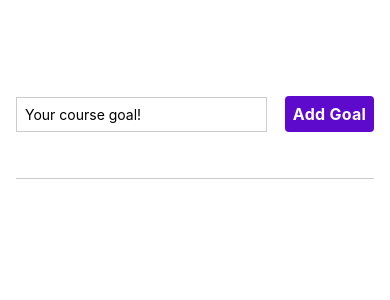
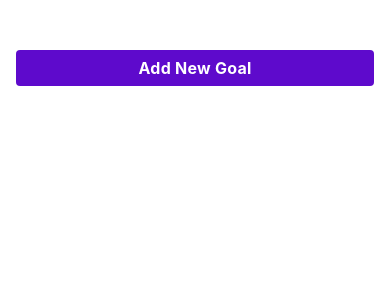
Before and after one commit to annadruzhinina/ReactNativeUdemy, a React Native app: screen / in a window 390 px wide. Shown: the top 300 px of the page. Built offline with nearby package versions, Linux system fonts and the light colour scheme.

Commit message:
Adding a Modal Screen

```diff
--- a/App.tsx
+++ b/App.tsx
@@ -1,14 +1,27 @@
 import React, {useState} from 'react';
 
 // React Native
-import {StyleSheet, TextInput, View, ScrollView, FlatList} from 'react-native';
+import {
+  StyleSheet,
+  TextInput,
+  View,
+  ScrollView,
+  FlatList,
+  // Button,
+} from 'react-native';
 
 // Components
 import GoalItem from './components/GoalItem';
 import GoalInput from './components/GoalInput';
+import Button from './components/Button';
 
 function App(): JSX.Element {
+  const [modalIsVisible, setModalIsVisible] = useState(false);
   const [courseGoals, setCourseGoals] = useState([]);
+
+  function startAddGoalHandler() {
+    setModalIsVisible(true);
+  }
 
   function addGoalHandler(enteredGoalText) {
     setCourseGoals(currentCourseGoals => [
@@ -25,7 +38,12 @@ function App(): JSX.Element {
 
   return (
     <View style={styles.appContainer}>
-      <GoalInput onAddGoal={addGoalHandler} />
+      <Button
+        title="Add New Goal"
+        color={'#5e0acc'}
+        onPress={startAddGoalHandler}
+      />
+      <GoalInput visible={modalIsVisible} onAddGoal={addGoalHandler} />
       <View style={styles.goalsContainer}>
         <FlatList
           data={courseGoals}
--- a/components/GoalInput.js
+++ b/components/GoalInput.tsx
@@ -1,7 +1,7 @@
 import React from 'react';
 import {useState} from 'react';
 
-import {View, TextInput, StyleSheet} from 'react-native';
+import {View, TextInput, StyleSheet, Modal} from 'react-native';
 import Button from './Button';
 
 export default function GoalInput(props) {
@@ -17,6 +17,7 @@ export default function GoalInput(props) {
   }
 
   return (
+    <Modal visible={props.visible} animationType="slide">
       <View style={styles.inputContainer}>
         <TextInput
           style={styles.textInput}
@@ -26,6 +27,7 @@ export default function GoalInput(props) {
         />
         <Button title="Add Goal" onPress={addGoalHandler} />
       </View>
+    </Modal>
   );
 }
 
--- a/components/GoalItem.js
+++ b/components/GoalItem.tsx
@@ -25,13 +25,12 @@ const styles = StyleSheet.create({
   // },
   goalTextColor: {
     color: 'white',
-    padding: 8,
+    padding: 10,
     fontSize: 14,
     fontWeight: '500',
   },
   pressedItem: {
     opacity: 0.8,
-    color: '#280b5a',
   },
 });
 
```
Lines whose indentation alone changed are shown as unchanged.
